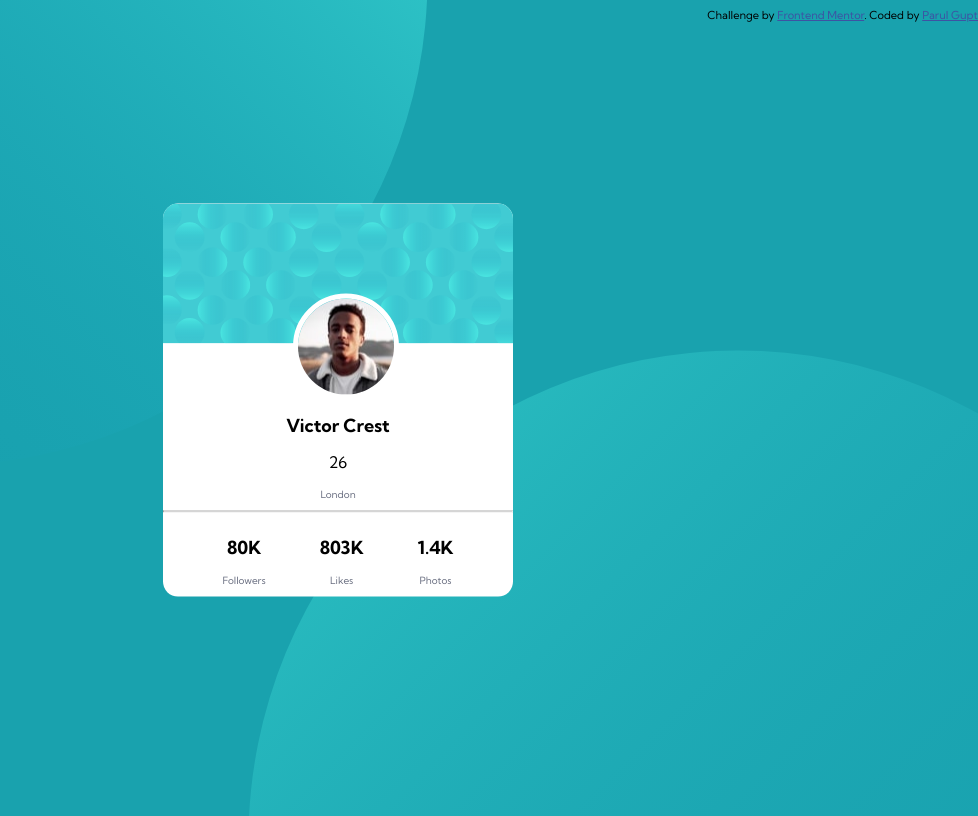
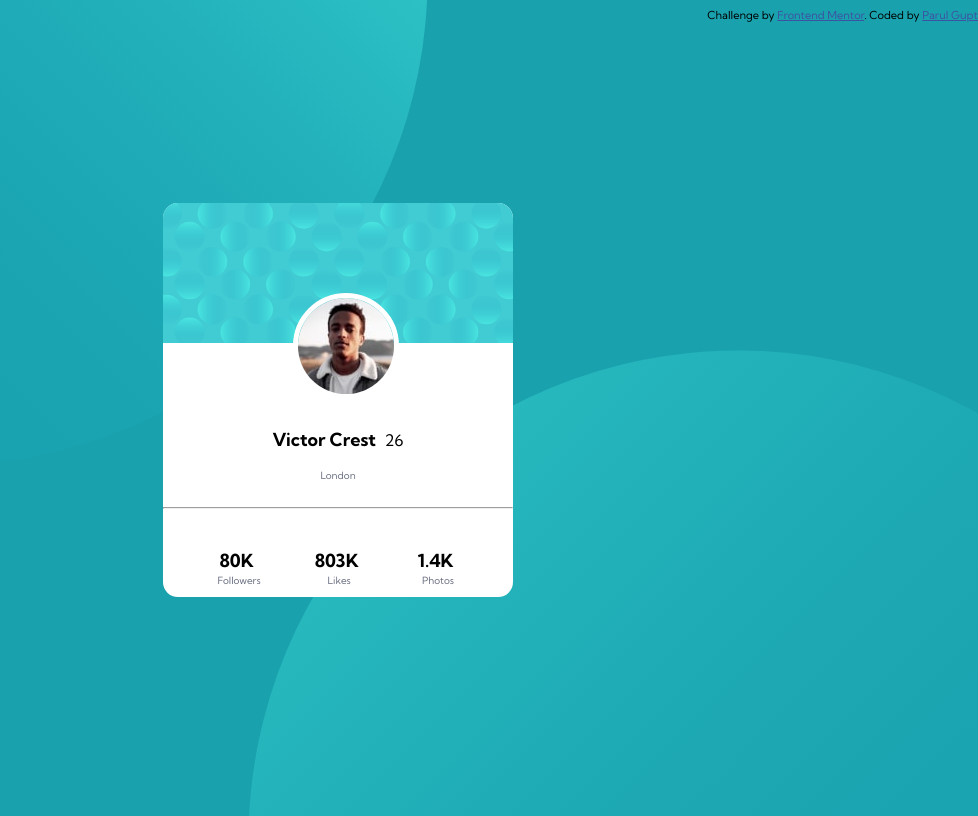
Before and after one commit to Parul1923/Profile_card, a plain HTML site: page index.html in a window 1280 px wide. Shown: the whole page, without its empty margins (302-1280 px from the left). Drawn offline with Linux system fonts and the light colour scheme.

Commit message:
final commit

```diff
--- a/index.html
+++ b/index.html
@@ -25,21 +25,21 @@
     <img class="profile" src="./images/image-victor.jpg" alt="Profile-photo" style="top:90px; left:130px;">
      </div>
     <div>
-    <p><h2 class="ab">Victor Crest</h2>26</p>
+    <p><h2 class="ab">Victor Crest</h2>  26</p>
     <p class="lo">London</p>
     </div>
-    <hr>
+    <hr class="rule">
     <div class="f">
         <h2 class="ab">80K</h2>
-        <p>Followers</p>
+        <p class="m">Followers</p>
     </div>
     <div class="l">
         <h2 class="ab">803K</h2>
-         <p>Likes</p>
+         <p class="m">Likes</p>
     </div>
     <div class="p">
         <h2 class="ab">1.4K</h2>
-         <p>Photos</p>
+         <p class="m">Photos</p>
         </div>
       </div>
   </section>
--- a/proj.css
+++ b/proj.css
@@ -22,7 +22,10 @@ background-repeat: no-repeat;
     height:50px;
 }
 .ab{
+    display: inline-block;
+    margin-right: 5px;
     font-weight: 700;
+    margin-bottom: 2px;
 }
 .content h2{
     font-size: 18px;
@@ -61,14 +64,17 @@ section {
 
 }
 .rule{
-margin-top:13px;
-  margin-bottom:13px;
+margin-top:25px;
+  margin-bottom:25px;
 }
 .l {
     display:inline-block;
     padding-left: 50px;
     padding-right:50px;
     font-size: 10px;
+}
+.m{
+    margin-top: 0px;
 }
 .p {
     display:inline-block;
```
